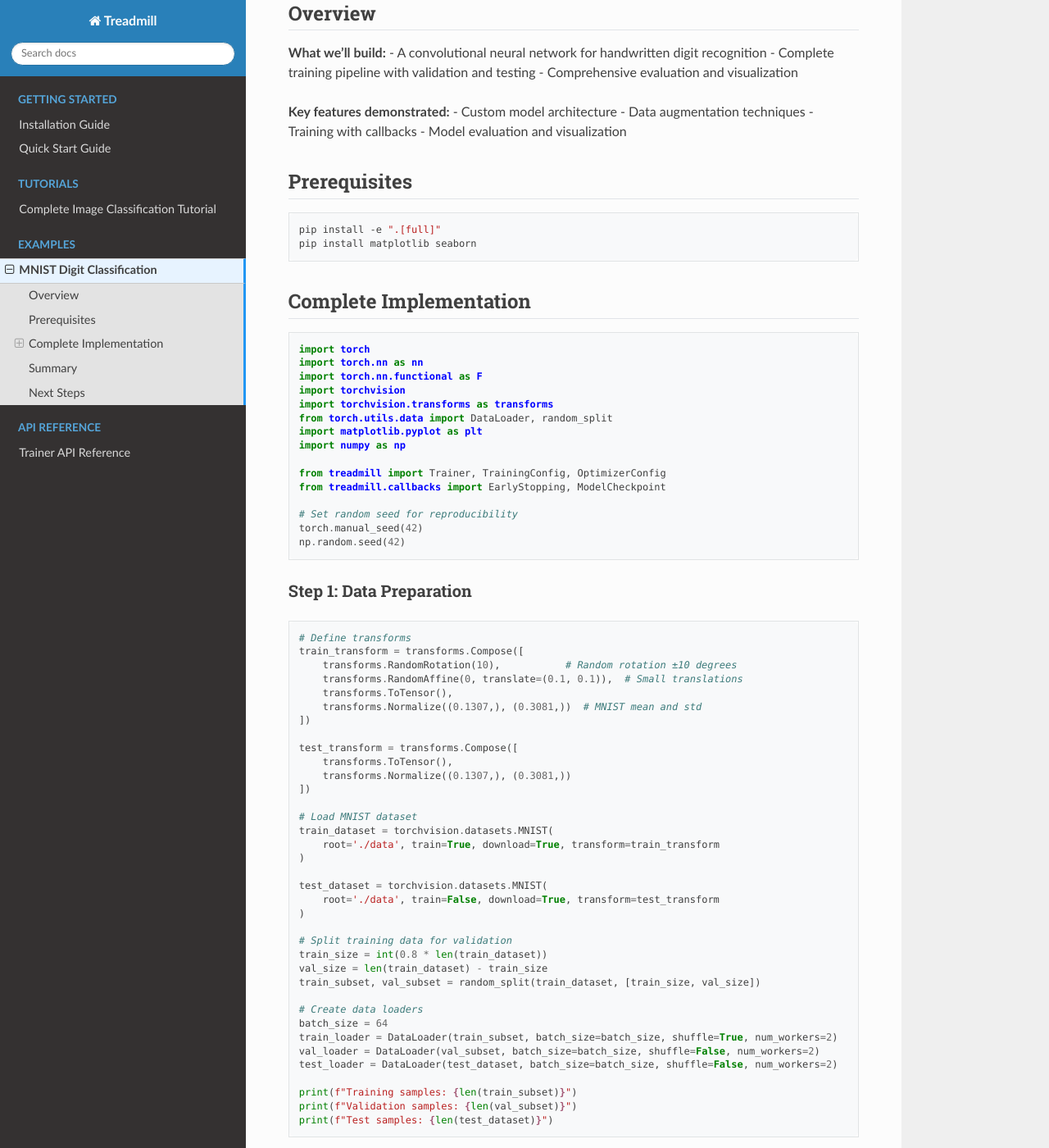
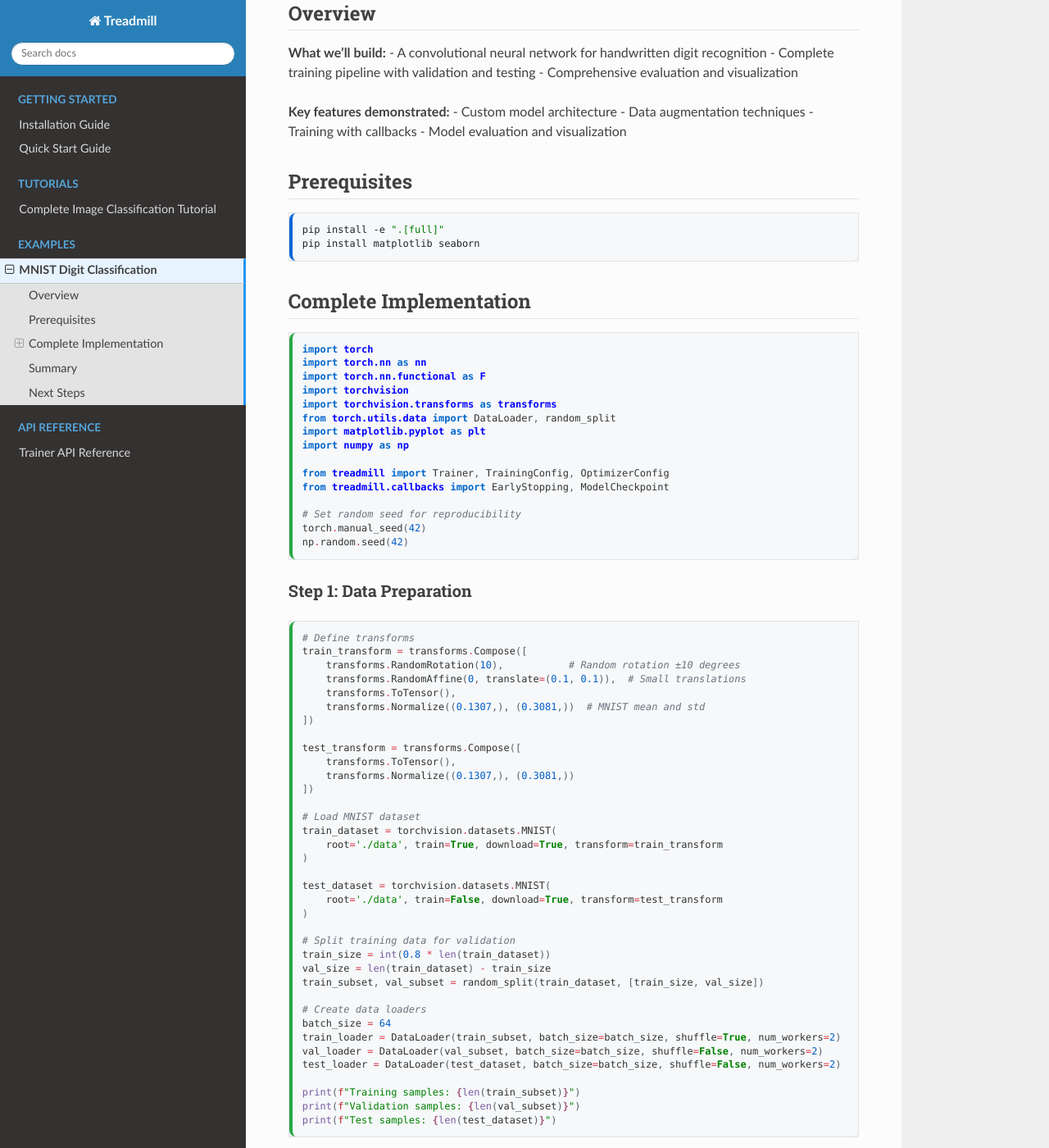
Before and after one commit to MayukhSobo/trademil, a Sphinx documentation site: the page built from docs/examples/mnist.rst, in a window 1280 px wide and 1400 px high, scrolled down 239 px. Shown: the whole window at 82% size. Built offline with Sphinx 7.4.7 and the Read the Docs theme 3.1.0, drawn with Linux system fonts in a browser that asks for light colours; pages that are not in the unit, such as notebooks, are missing from menus.

Commit message:
Improve code block styling for better readability
- Switch to light theme approach for all code blocks
- Add proper syntax highlighting colors optimized for light backgrounds
- Improve font rendering with better font family stack
- Add subtle shadows and better border styling
- Remove dark mode styles to focus on consistent light theme
- Add language-specific styling for Python, bash, and console blocks
- Enhance inline code styling with better contrast

Code blocks now have:
- Better color contrast and readability
- Consistent light theme styling
- Professional syntax highlighting colors
- Improved typography and spacing

```diff
--- a/docs/_static/custom.css
+++ b/docs/_static/custom.css
@@ -1,28 +1,47 @@
 /* Custom CSS for Treadmill Documentation */
 
-/* Improve code block styling */
+/* Improve code block styling - Light theme */
 .highlight {
     background: #f8f9fa !important;
     border: 1px solid #e9ecef;
-    border-radius: 6px;
+    border-radius: 8px;
     margin: 1em 0;
+    box-shadow: 0 2px 4px rgba(0,0,0,0.1);
 }
 
 .highlight pre {
     background: transparent !important;
-    padding: 1rem;
+    padding: 1.2rem;
     margin: 0;
     font-size: 0.9em;
-    line-height: 1.5;
+    line-height: 1.6;
+    color: #212529 !important;
+    font-family: 'SFMono-Regular', Consolas, 'Liberation Mono', Menlo, monospace;
 }
+
+/* Override syntax highlighting colors for light theme */
+.highlight .k { color: #0066cc !important; font-weight: bold; }  /* Keywords */
+.highlight .s, .highlight .s1, .highlight .s2 { color: #008000 !important; }  /* Strings */
+.highlight .c, .highlight .c1 { color: #6a737d !important; font-style: italic; }  /* Comments */
+.highlight .n { color: #333333 !important; }  /* Names */
+.highlight .nb { color: #795da3 !important; }  /* Built-ins */
+.highlight .nf { color: #6f42c1 !important; }  /* Function names */
+.highlight .nc { color: #d73a49 !important; font-weight: bold; }  /* Class names */
+.highlight .mi, .highlight .mf { color: #005cc5 !important; }  /* Numbers */
+.highlight .o { color: #d73a49 !important; }  /* Operators */
+.highlight .p { color: #586069 !important; }  /* Punctuation */
+.highlight .bp { color: #795da3 !important; }  /* Built-in pseudo */
+.highlight .kn, .highlight .kd { color: #0066cc !important; font-weight: bold; }  /* Import/def keywords */
 
 /* Style for inline code */
 code {
     background-color: #f1f3f4 !important;
-    padding: 2px 4px;
-    border-radius: 3px;
+    padding: 2px 6px;
+    border-radius: 4px;
     font-size: 0.9em;
-    color: #d63384;
+    color: #e83e8c !important;
+    font-family: 'SFMono-Regular', Consolas, 'Liberation Mono', Menlo, monospace;
+    border: 1px solid #e1e8ed;
 }
 
 /* Improve table styling */
@@ -125,15 +144,20 @@ code {
     }
 }
 
-/* Dark mode support (if theme supports it) */
-@media (prefers-color-scheme: dark) {
-    .highlight {
-        background: #2d3748 !important;
-        border-color: #4a5568;
-    }
+/* Additional code block improvements */
+.highlight .hll { background-color: #ffffcc !important; }  /* Highlighted line */
+.highlight .err { color: #a61717 !important; background-color: #e3d2d2 !important; }  /* Error */
 
-    code {
-        background-color: #4a5568 !important;
-        color: #fbb6ce;
-    }
+/* Console/bash code blocks styling */
+.highlight-bash .highlight,
+.highlight-console .highlight,
+.highlight-shell .highlight {
+    background: #f6f8fa !important;
+    border-left: 4px solid #0366d6 !important;
 }
+
+/* Python code blocks with special styling */
+.highlight-python .highlight {
+    background: #f6f8fa !important;
+    border-left: 4px solid #28a745 !important;
+}
```
